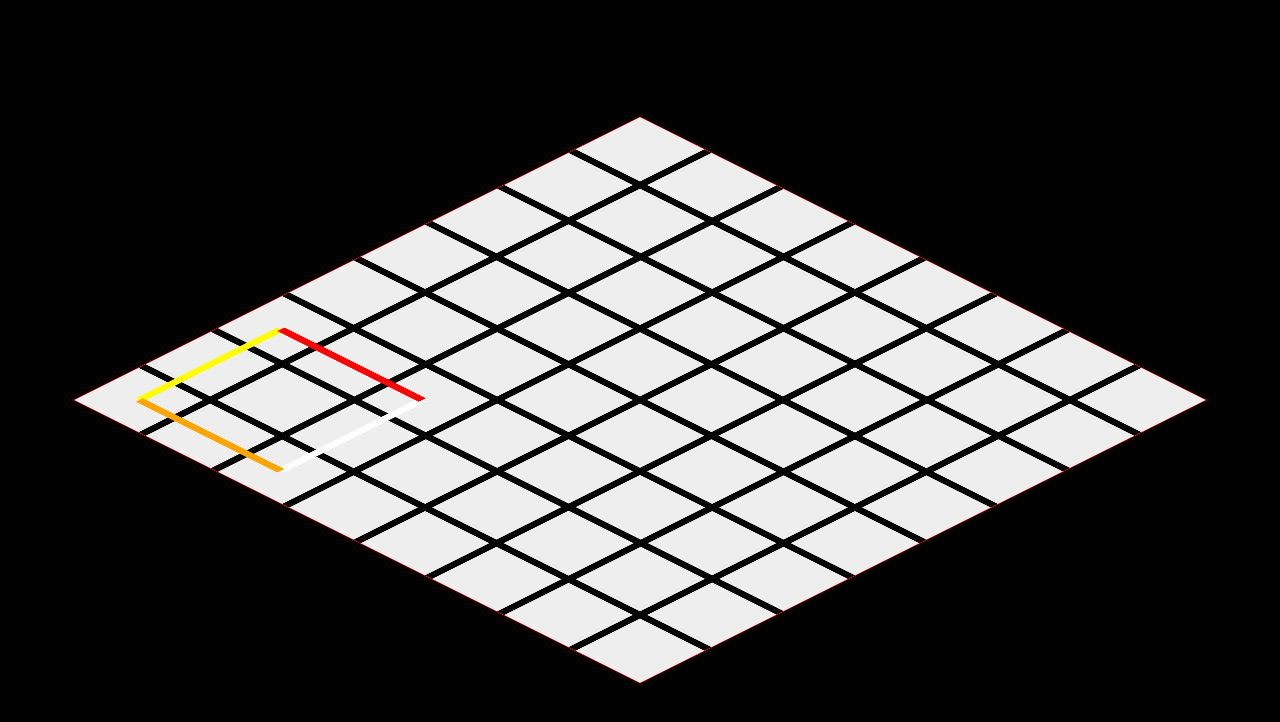
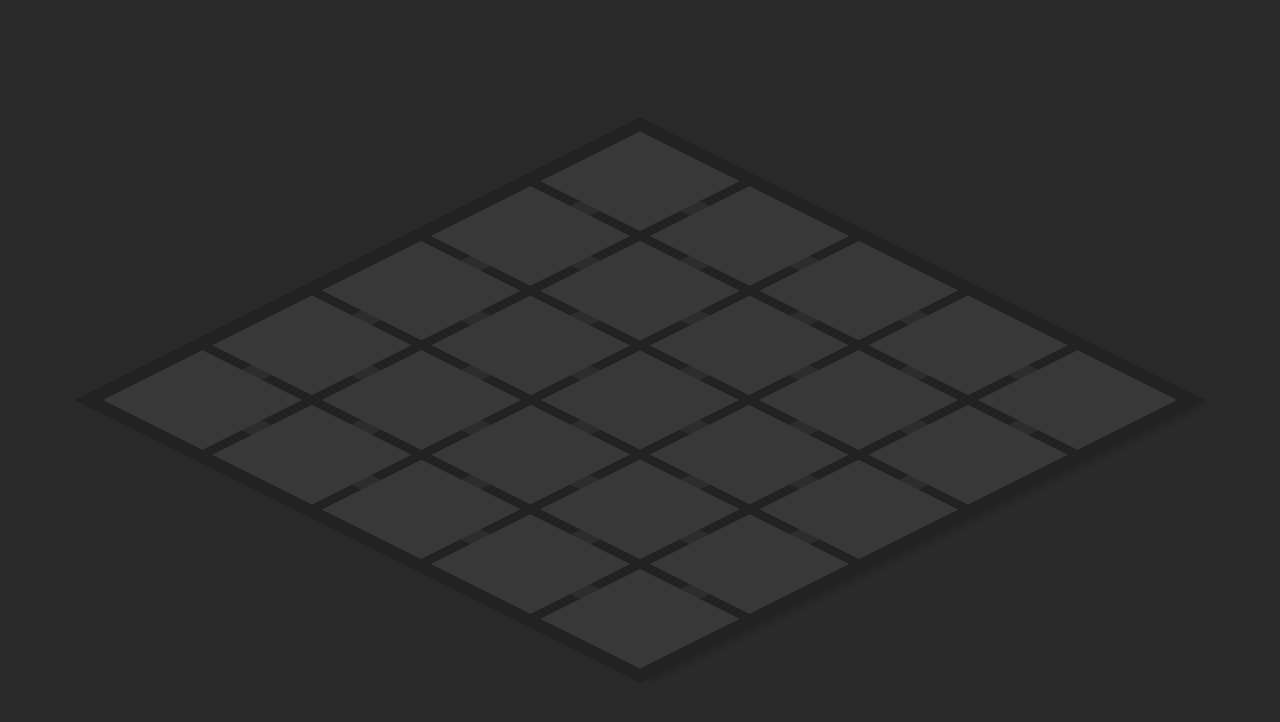
Before and after one commit to hojelse/pathfinding-visualizer, a React (Create React App) app: page / in a window 1280 px wide. Shown: the top 722 px of the page. Built offline with nearby package versions, Linux system fonts and the light colour scheme.

Commit message:
Refactor UI

```diff
--- a/src/App.css
+++ b/src/App.css
@@ -1,3 +1,11 @@
 .App {
   text-align: center;
 }
+
+.edgeVertical {
+  max-width: 20%;
+}
+
+.edgeHorizontal {
+  max-height: 20%;
+}
--- a/src/App.tsx
+++ b/src/App.tsx
@@ -14,7 +14,8 @@ function App() {
         justifyContent: "center",
       }}
     >
-      <Board showMST={true} rows={8} columns={8} />
+      {/* rows and columns must be uneven */}
+      <Board showMST={true} rows={9} columns={9} />
     </div>
   )
 }
@@ -26,117 +27,43 @@ function Board({ rows, columns }: any) {
         height: "100vmin",
         width: "100vmin",
         position: "relative",
+        backgroundColor: "#222222",
+        boxShadow: "0 10px 20px -7px #00000044",
         transform: "rotateX(60deg) rotateY(0deg) rotateZ(-45deg)",
       }}
     >
       {/* Nodes */}
       <div
         style={{
+          padding: "20px",
           position: "absolute",
-          height: "100vmin",
-          width: "100vmin",
+          height: "100%",
+          width: "100%",
           display: "grid",
-          gridTemplateColumns: `repeat(${columns}, 1fr)`,
-          gridTemplateRows: `repeat(${rows}, 1fr)`,
-          gap: "10px",
-          outline: "1px red solid",
+          gridTemplateColumns: [...new Array(columns)]
+            .map((_, i) => (i % 2 == 0 ? "10fr" : "minmax(5px, 1fr)"))
+            .join(" "),
+          gridTemplateRows: [...new Array(rows)]
+            .map((_, i) => (i % 2 == 0 ? "10fr" : "minmax(5px, 1fr)"))
+            .join(" "),
+          alignItems: "center",
+          justifyItems: "center",
+          // gap: "10px",
         }}
       >
-        {[...new Array(rows * columns)].map((_, i) => (
-          <Node key={i} />
-        ))}
-      </div>
-      {/* Edges */}
-      <div
-        style={{
-          position: "absolute",
-          height: "100vmin",
-          width: "100vmin",
-          display: "grid",
-          gridTemplateColumns: `repeat(${columns}, 1fr)`,
-          gridTemplateRows: `repeat(${rows}, 1fr)`,
-          gap: "10px",
-        }}
-      >
-        {[...new Array(1)].map((_, i) => (
-          // {[...new Array(rows * columns)].map((_, i) => (
-          <EdgeContainer>
-            <Edge direction="up" />
-            <Edge direction="down" />
-            <Edge direction="left" />
-            <Edge direction="right" />
-          </EdgeContainer>
-        ))}
+        {[...new Array(rows * columns)].map((_, i) => {
+          const isOddRow = i % (rows * 2) < rows
+          const isOddCol = (i % columns) % 2 == 0
+          if (isOddCol && isOddRow) return <Node key={i} />
+          if (!isOddCol != !isOddRow) {
+            if (isOddCol) return <Edge key={i} vertical={true} />
+            return <Edge key={i} vertical={false} />
+          }
+          return <Gap key={i} />
+        })}
       </div>
     </div>
   )
-}
-
-function EdgeContainer({ children }) {
-  return (
-    <div
-      style={{
-        position: "relative",
-      }}
-    >
-      {children}
-    </div>
-  )
-}
-
-function Edge({ direction }) {
-  const dirToCSSDir = {
-    up: "top",
-    down: "bottom",
-    left: "left",
-    right: "right",
-  }
-
-  const dirToColor = {
-    up: "white",
-    down: "yellow",
-    left: "red",
-    right: "orange",
-  }
-
-  return (
-    <div
-      style={{
-        position: "absolute",
-        top: "50%",
-        right: "50%",
-
-        transform: "translate(-50%, -50%)",
-      }}
-    >
-      <div
-        style={{
-          position: "absolute",
-          top: 0,
-          right: 0,
-          bottom: 0,
-          left: 0,
-          ...(direction === "up" || direction === "down"
-            ? {
-                transform: "translateY(-50%)",
-                width: "200px",
-                height: "10px",
-              }
-            : {
-                transform: "translateX(-50%)",
-                width: "10px",
-                height: "200px",
-              }),
-          [dirToCSSDir[direction]]: "200px",
-          backgroundColor: dirToColor[direction],
-        }}
-      ></div>
-    </div>
-  )
-}
-
-function Row({ children }) {
-  return <div>{children}</div>
 }
 
 function Node() {
@@ -145,7 +72,31 @@ function Node() {
       style={{
         height: "100%",
         width: "100%",
-        backgroundColor: "#eee",
+        backgroundColor: "#383838",
+      }}
+    ></div>
+  )
+}
+
+function Edge({ vertical }) {
+  return (
+    <div
+      className={vertical ? "edgeVertical" : "edgeHorizontal"}
+      style={{
+        height: "100%",
+        width: "100%",
+        backgroundColor: "#2d2d2d",
+      }}
+    ></div>
+  )
+}
+
+function Gap() {
+  return (
+    <div
+      style={{
+        height: "100%",
+        width: "100%",
       }}
     ></div>
   )
--- a/src/index.css
+++ b/src/index.css
@@ -4,15 +4,15 @@
 }
 
 body {
-  background-color: black;
-  font-family: -apple-system, BlinkMacSystemFont, 'Segoe UI', 'Roboto', 'Oxygen',
-    'Ubuntu', 'Cantarell', 'Fira Sans', 'Droid Sans', 'Helvetica Neue',
+  background-color: #2a2a2a;
+  font-family: -apple-system, BlinkMacSystemFont, "Segoe UI", "Roboto", "Oxygen",
+    "Ubuntu", "Cantarell", "Fira Sans", "Droid Sans", "Helvetica Neue",
     sans-serif;
   -webkit-font-smoothing: antialiased;
   -moz-osx-font-smoothing: grayscale;
 }
 
 code {
-  font-family: source-code-pro, Menlo, Monaco, Consolas, 'Courier New',
+  font-family: source-code-pro, Menlo, Monaco, Consolas, "Courier New",
     monospace;
 }
```
